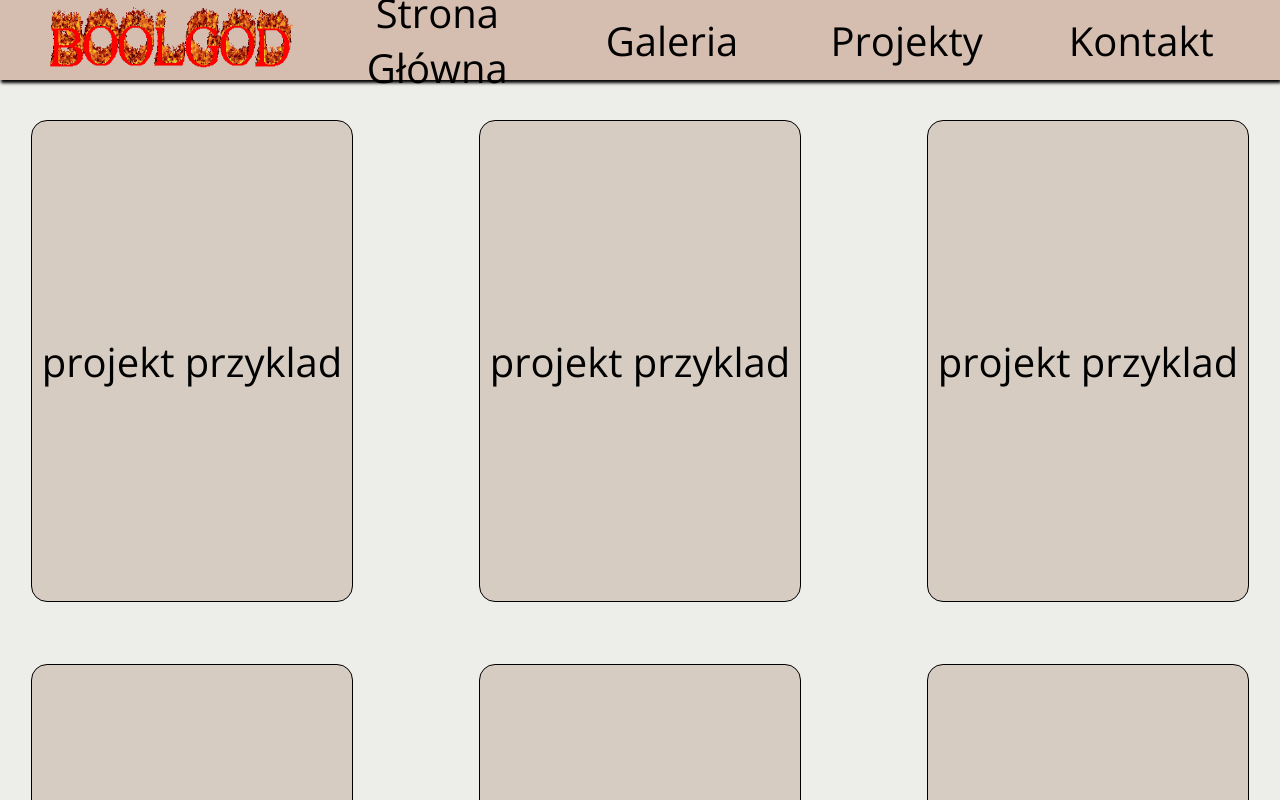
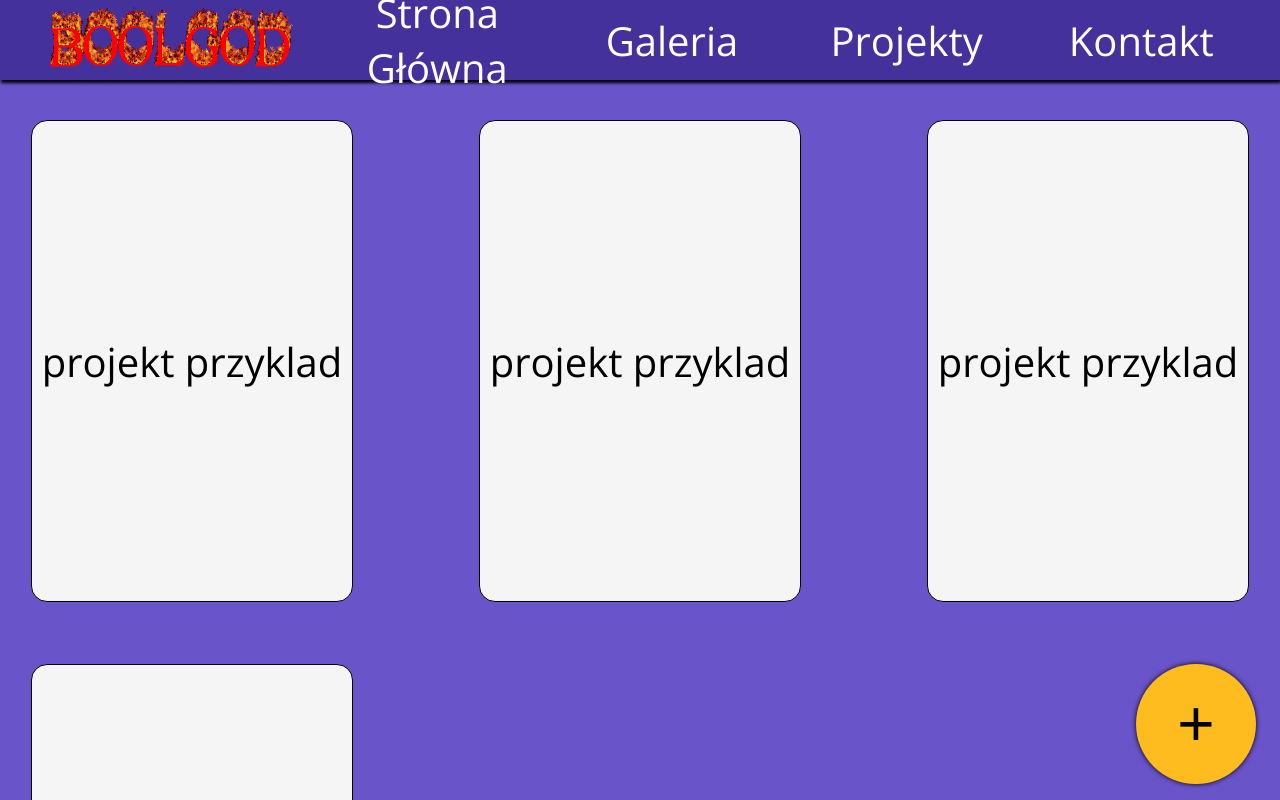
Before and after one commit to boold0g/strona, a React (Create React App) app: page /projekty in a window 1280 px wide. Shown: the top 800 px of the page. Built offline with nearby package versions, Linux system fonts and the light colour scheme.

Commit message:
eapjihgije

```diff
--- a/src/Components/Layout/Strony.module.css
+++ b/src/Components/Layout/Strony.module.css
@@ -4,7 +4,7 @@
   align-items: center;
   width: 15vw;
   justify-content: center;
-  color: black;
+  color: white;
   text-decoration: none;
   text-align: center;
 }
@@ -22,7 +22,7 @@
 }
 .header {
   height: 10vh;
-  background-color: #d5bdaf;
+  background-color: #44319b;
   width: 100%;
   display: flex;
   flex-direction: row;
--- a/src/Components/Projekty/KartaProjekt.module.css
+++ b/src/Components/Projekty/Karta/KartaProjekt.module.css
@@ -1,14 +1,14 @@
 .kartaContainer {
   width: 30vw;
   height: 60vh;
-  background-color: #edede9;
+  background-color: #6a54c9;
   display: flex;
   justify-content: center;
 }
 .karta {
   width: 25vw;
   height: 60vh;
-  background-color: #d6ccc2;
+  background-color: #f5f5f5;
   border-radius: 2vh;
   border: solid 1px black;
   display: flex;
--- /dev/null
+++ b/src/Components/Projekty/Przycisk/Przycisk.js
@@ -0,0 +1,6 @@
+import classes from "./Przycisk.module.css";
+function Przycisk() {
+  return <button id={classes.przycisk}>+</button>;
+}
+
+export default Przycisk;
--- /dev/null
+++ b/src/Components/Projekty/Przycisk/Przycisk.module.css
@@ -0,0 +1,23 @@
+#przycisk {
+  height: 15vh;
+  width: 15vh;
+  position: fixed;
+  background-color: #ffbc1f;
+  top: 83vh;
+  right: 3vh;
+  border-radius: 80vh;
+  display: flex;
+  justify-content: center;
+  align-items: center;
+  box-shadow: 0px 0px 5px black;
+  font-size: 8vh;
+  text-align: center;
+  border: none;
+  text-decoration: none;
+  cursor: pointer;
+  transition-duration: 0.4s;
+}
+#przycisk:hover {
+  background-color: #ffd470;
+  box-shadow: 0px 0px px black;
+}
--- a/src/Pages/Projekty.js
+++ b/src/Pages/Projekty.js
@@ -1,4 +1,5 @@
-import KartaProjekt from "../Components/Projekty/KartaProjekt";
+import KartaProjekt from "../Components/Projekty/Karta/KartaProjekt";
+import Przycisk from "../Components/Projekty/Przycisk/Przycisk";
 
 function ProjektyPage() {
   return (
@@ -7,10 +8,7 @@ function ProjektyPage() {
       <KartaProjekt />
       <KartaProjekt />
       <KartaProjekt />
-      <KartaProjekt />
-      <KartaProjekt />
-      <KartaProjekt />
-      <KartaProjekt />
+      <Przycisk />
     </div>
   );
 }
--- a/src/index.css
+++ b/src/index.css
@@ -11,11 +11,11 @@ body::-webkit-scrollbar {
 #everything {
   font-size: 40px;
   width: 100vw;
-  height: 300vh;
-  background-color: #edede9;
+  background-color: #6a54c9;
   display: flex;
   flex-direction: column;
   font-family: "Open Sans";
+  padding-bottom: 5vh;
 }
 #projekty {
   display: flex;
```
Also changed, not shown: src/Components/Projekty/Karta/KartaProjekt.js (renamed from src/Components/Projekty/KartaProjekt.js).
